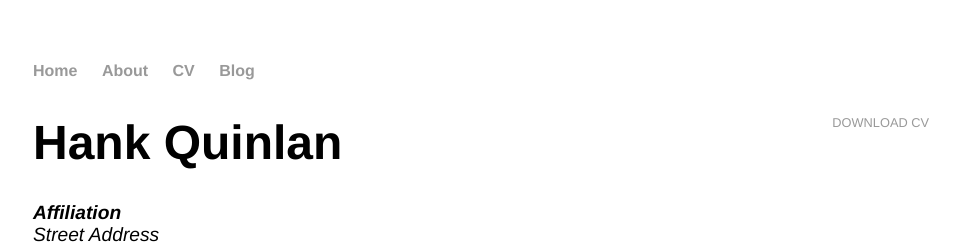
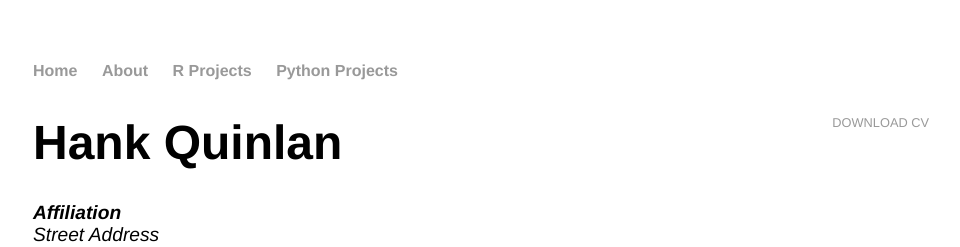
Before and after one commit to Rwoot14/Rwoot14.github.io, a Jekyll site: the page built from cv/index.html, in a window 1280 px wide. Shown: the top 247 px of the page, without its empty margins (159-1119 px from the left). Built offline with Jekyll 4.4.1, drawn with Linux system fonts in a browser that asks for light colours.

Commit message:
Update default.html

```diff
--- a/_layouts/default.html
+++ b/_layouts/default.html
@@ -13,8 +13,8 @@
 <ul>
 <li><a href="/">Home</a></li>
 <li><a href="/about">About</a></li>
-<li><a href="/cv">CV</a></li>
-<li><a href="/blog">Blog</a></li>
+<li><a href="/cv">R Projects</a></li>
+<li><a href="/blog">Python Projects</a></li>
 </ul>
     </nav>
 <div class="container">
```
